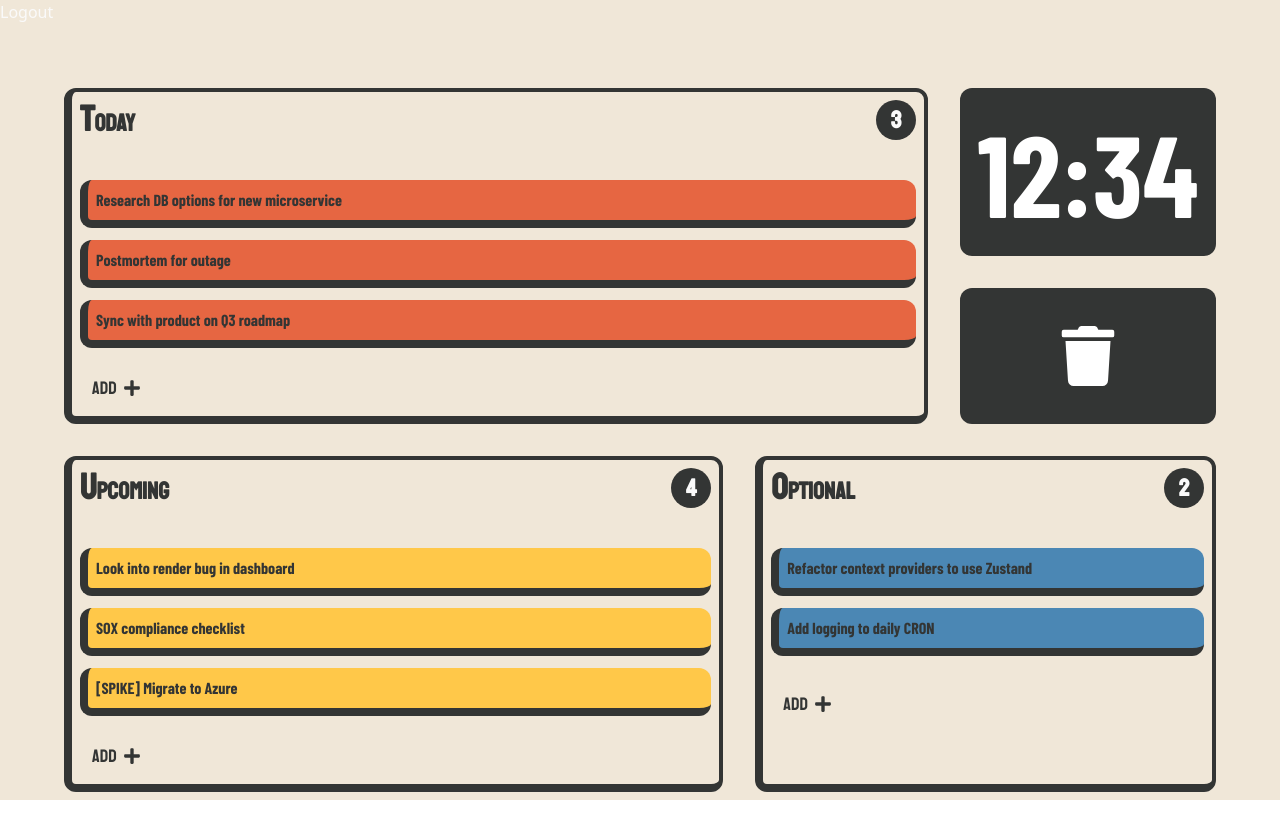
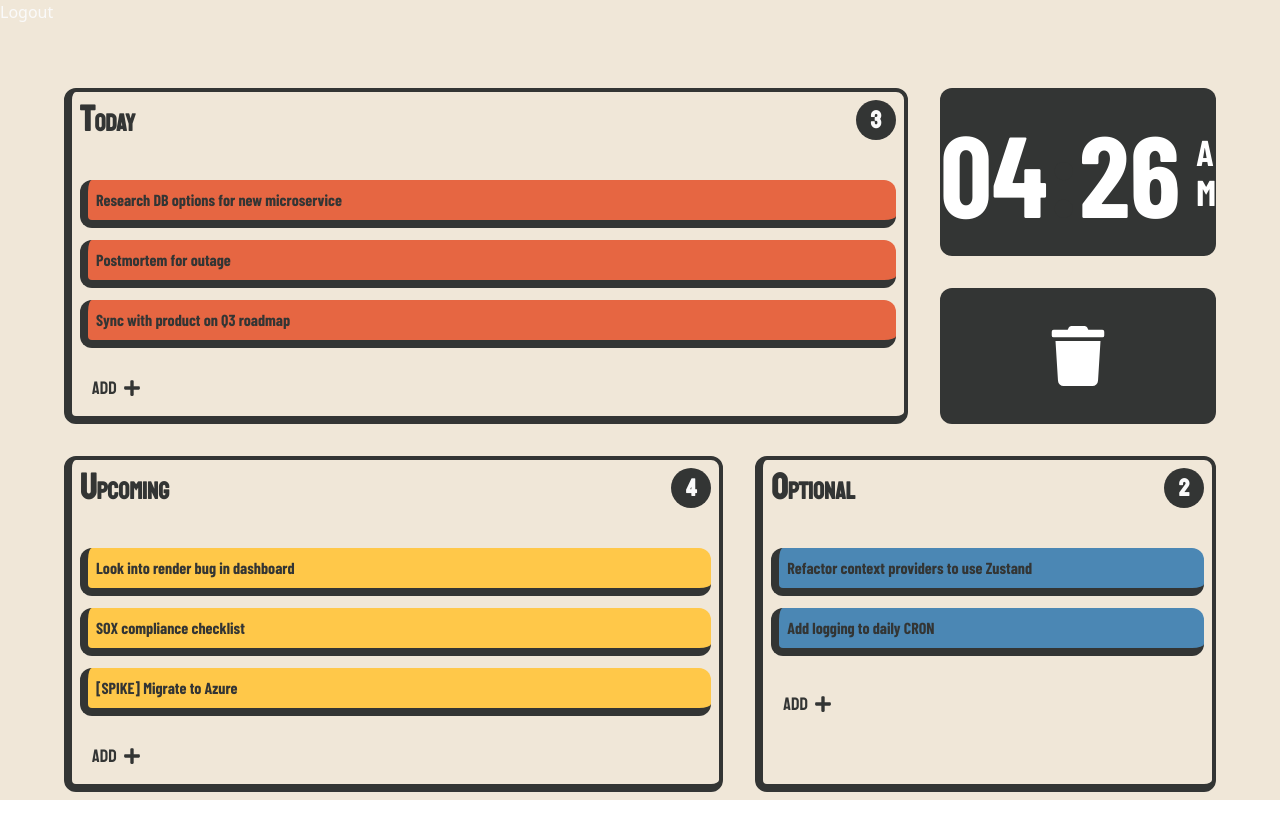
Before and after one commit to willrequaworrell/Klarr_Frontend, a React (Vite) app: page / in a window 1280 px wide. Built offline with nearby package versions, Linux system fonts and the light colour scheme; no server answers; sample sign-in values are in the browser's storage; a web font is replaced by a local one.

Commit message:
Added clock component

```diff
--- a/src/components/Board.tsx
+++ b/src/components/Board.tsx
@@ -3,6 +3,7 @@ import Column from "./Column"
 import { DEFAULT_CARDS } from "../util/DummyData"
 import { CardType } from "../util/Types"
 import DeleteArea from "./DeleteArea"
+import Clock from "./Clock"
 
 
 
@@ -26,9 +27,7 @@ const Board = () => {
                     width="w-3/4"
                 />
                 <div className="flex flex-col items-center justify-center flex-1 gap-8">
-                    <div className="flex items-center justify-center w-full text-white font-Barlow text-[115px] bg-offblack h-1/2 rounded-xl">
-                        <p>12:34</p>
-                    </div>
+                    <Clock/>
                     <DeleteArea setCards={setCards}/>
                 </div>
 
--- /dev/null
+++ b/src/components/Clock.tsx
@@ -0,0 +1,70 @@
+import { useEffect, useState } from "react"
+
+interface TimeType {
+    hour: string,
+    minute: string,
+    seconds: string,
+    ampm: "A" | "P"
+}
+
+const Clock = () => {
+    const [colonBg, setColonBg] = useState<"text-offwhite" | "text-offblack">("text-offblack")
+    const [userLocalTime, setUserLocalTime] = useState<TimeType | null>(() => {
+        const currentTime = new Date()
+        const hour = currentTime.getHours()
+        const minute = currentTime.getMinutes()
+        const seconds = currentTime.getSeconds()
+        return {
+            hour: hour.toLocaleString('en-US', {minimumIntegerDigits: 2, useGrouping:false}),
+            minute: minute.toLocaleString('en-US', {minimumIntegerDigits: 2, useGrouping:false}),
+            seconds: seconds.toLocaleString('en-US', {minimumIntegerDigits: 2, useGrouping:false}),
+            ampm: hour > 11 ? "P" : "A"
+        }
+    })
+
+    useEffect(() => {
+
+        const updateTime = () => {
+            const currentTime = new Date()
+            const hour = currentTime.getHours()
+            const minute = currentTime.getMinutes()
+            const seconds = currentTime.getSeconds()
+            setColonBg((prev) => {
+                if (prev == "text-offblack") {
+                    return "text-offwhite"
+                } else {
+                    return "text-offblack"
+                }
+            })
+            setUserLocalTime({
+                hour: hour === 12 ? hour.toString() : (hour % 12).toLocaleString('en-US', {minimumIntegerDigits: 2, useGrouping:false}),
+                minute: minute.toLocaleString('en-US', {minimumIntegerDigits: 2, useGrouping:false}),
+                seconds: seconds.toLocaleString('en-US', {minimumIntegerDigits: 2, useGrouping:false}),
+                ampm: hour > 11 ? "P" : "A"
+            })
+        }
+
+        const clockRefreshInterval = setInterval(updateTime, 500)
+
+        return () => clearInterval(clockRefreshInterval)
+    }, [])
+
+    return (
+        <div className="flex items-center justify-center w-full text-white font-Barlow text-[115px] bg-offblack h-1/2 rounded-xl ">
+            <div className="flex items-baseline gap-4">
+                <p>
+                    <span>{userLocalTime?.hour}</span>
+                    <span className={`${colonBg} transition-all duration-300`}>:</span>
+                    <span>{userLocalTime?.minute}</span>
+                </p>
+                <div className="flex-col my-auto text-4xl">
+                        <p >{userLocalTime?.ampm}</p>
+                        <p >M</p>
+                </div>
+            </div>
+
+        </div>
+    )
+}
+
+export default Clock
--- a/src/components/Toast.tsx
+++ b/src/components/Toast.tsx
@@ -1,4 +1,5 @@
-import { useState } from "react"
+import { generateFirebaseErrorMessage } from "../util/AuthErrorHandling"
+
 
 interface ToastPropsType {
     message: string
@@ -9,10 +10,10 @@ const Toast = ({message, type}: ToastPropsType) => {
     const bgColor = type === 'error' ? 'bg-red' : 'bg-offblack'
     const textColor = type === 'error' ? 'text-offblack' : 'bg-white'
 
-
+    const errorMessage = generateFirebaseErrorMessage(message)
     return (
-        <div className={`${bgColor} ${textColor} fixed w-1/4 text-md shadow-xl rounded-xl p-4 font-Barlow left-1/2 top-[10%] -translate-x-1/2 transition-all duration-300 ease-in-out`}>
-            {message}
+        <div className={`${bgColor} ${textColor} fixed w-1/4 text-md shadow-xl rounded-xl p-4 font-Barlow left-1/2 bottom-[10%] -translate-x-1/2 transition-colors duration-500 ease-in-out`}>
+            {errorMessage}
         </div>
     )
 }
--- a/src/components/pages/Auth.tsx
+++ b/src/components/pages/Auth.tsx
@@ -1,6 +1,6 @@
 import Background from "../Background"
 import { FcGoogle } from "react-icons/fc";
-import { createUserWithEmailAndPassword, signInWithEmailAndPassword, GoogleAuthProvider, signInWithPopup } from "firebase/auth";
+import { createUserWithEmailAndPassword, signInWithEmailAndPassword, GoogleAuthProvider, signInWithPopup, setPersistence, browserLocalPersistence } from "firebase/auth";
 import { fireAuth } from "../../util/firebase";
 import { useAuthState } from 'react-firebase-hooks/auth';
 import { useNavigate } from "react-router-dom";
@@ -23,6 +23,8 @@ const Auth = () => {
         password: "",
         passwordRepeat: ""
     })
+    const [showToast, setShowToast] = useState<boolean>(false)
+    const [toastMessage, setToastMessage] = useState<string>("")
 
     const googleProvider = new GoogleAuthProvider()
 
@@ -58,6 +60,10 @@ const Auth = () => {
             if (error instanceof FirebaseError) {
                 const errorCode = error.code;
                 const errorMessage = error.message;
+                setToastMessage(errorCode)
+                setShowToast(true)
+                setTimeout(() => setShowToast(false), 3000)
+                setUserCredentialsInput(pv => ({...pv, password: ""}))
                 console.log(errorCode, errorMessage);
             } else {
                 console.log("Unknown Error:", error)
@@ -74,6 +80,10 @@ const Auth = () => {
             if (error instanceof FirebaseError) {
                 const errorCode = error.code;
                 const errorMessage = error.message;
+                setToastMessage(errorCode)
+                setShowToast(true)
+                setUserCredentialsInput(pv => ({...pv, password: ""}))
+                setTimeout(() => setShowToast(false), 3000)
                 console.log(errorCode, errorMessage);
             } else {
                 console.log("Unknown Error:", error)
@@ -92,7 +102,7 @@ const Auth = () => {
 
     return (
         <Background>
-            <Toast message="Error!" type="error"/>
+
             <div className="flex items-center justify-center w-full h-full min-h-screen">
 
                 <div className={`flex flex-col text-offblack w-1/3 h-1/2 font-Staat size-full p-2 rounded-xl transition-colors border-l-8 border-b-8 border-t-4 border-r-4 border-offblack`}>
@@ -123,18 +133,18 @@ const Auth = () => {
                                 />
                                 <button
                                     onClick={signinOrSignup === "signin" ? emailSignin : emailSignup }
-                                    className="flex items-center p-1 text-xl text-white rounded-lg bg-offblack"
+                                    className="flex items-center p-1 text-xl text-white rounded-lg bg-offblack hover:bg-black/50"
                                 >
                                     <p className="flex-1">Sign {signinOrSignup === "signin" ? "in" : "up"}</p>
                                 </button>
                             </form>
-                            <button onClick={googleLogin} className="flex items-center justify-center w-full mt-2 text-xl bg-white text-offblack rounded-xl">
+                            <button onClick={googleLogin} className="flex items-center justify-center w-full mt-2 text-xl bg-white hover:bg-offblack/50 text-offblack rounded-xl">
                                 <div className="flex items-center justify-center h-full mr-2 border-offblack">
                                     <FcGoogle className="p-1 text-4xl" />
                                 </div>
                                 <p className="">Continue with Google</p>
                             </button>
-                            <p className="mt-2 text-sm text-center">{signinOrSignup === "signup" ? "Already" : "Don't"} have an account? <span onClick={toggleSigninSignup} className="underline cursor-pointer">Sign {signinOrSignup === "signin" ? "Up" : "In"}</span></p>
+                            <p className="mt-2 text-sm text-center">{signinOrSignup === "signup" ? "Already" : "Don't"} have an account? <span onClick={toggleSigninSignup} className="underline cursor-pointer hover:text-offblack/50">Sign {signinOrSignup === "signin" ? "Up" : "In"}</span></p>
                         </div>
 
 
@@ -142,7 +152,7 @@ const Auth = () => {
                 </div>
             </div>
 
-
+            {showToast && <Toast message={toastMessage} type="error"/>}
         </Background>
     )
 }
--- a/src/util/AuthErrorHandling.ts
+++ b/src/util/AuthErrorHandling.ts
@@ -16,6 +16,8 @@ export function generateFirebaseErrorMessage(errorCode: string): string {
             return 'Incorrect password. Please try again.';
         case 'auth/too-many-requests':
             return 'Too many unsuccessful login attempts. Please try again later.';
+        case 'auth/invalid-credential':
+            return 'Invalid email or password. Please check your credentials and try again.';
         default:
             return 'An error occurred. Please try again.';
     }
```
